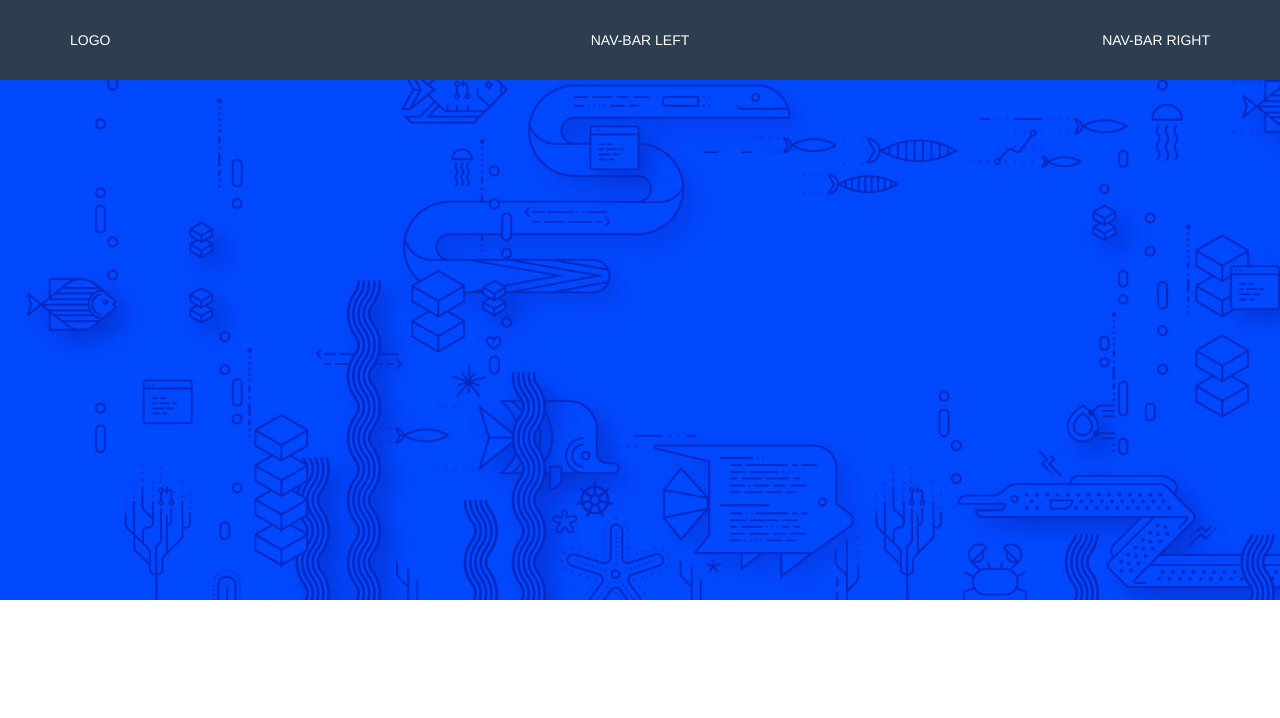
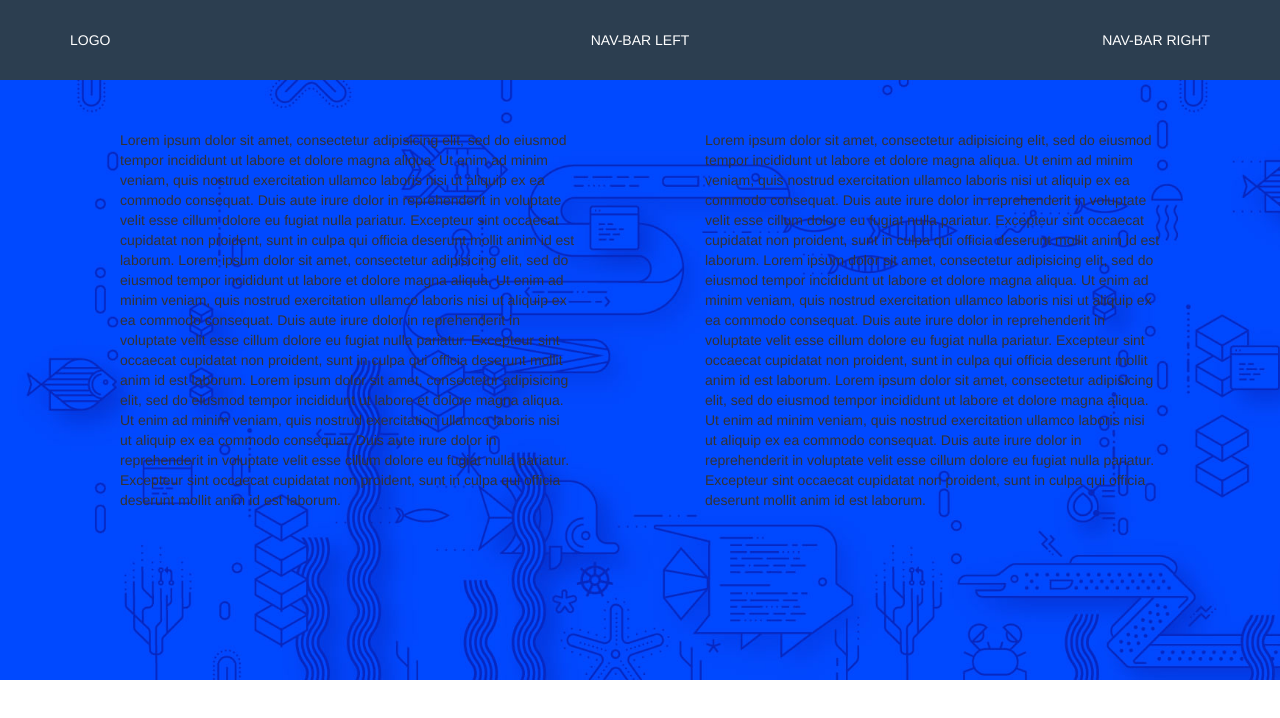
Before and after one commit to guyrogereboulet/html-css-digitalocean, a plain HTML site: page index.html in a window 1280 px wide. Drawn offline with nearby package versions, Linux system fonts and the light colour scheme.

Commit message:
Header-bottom completo

```diff
--- a/css/style.css
+++ b/css/style.css
@@ -14,10 +14,18 @@
   z-index: 3;
 }
 
-
 .header_bottom {
   background-image: url(../img/bg_header.jpg);
   height: 600px;
   background-repeat: no-repeat;
   background-size: cover;
+  margin-top: 80px;
 }
+
+.simplest {
+ margin: 50px;
+}
+
+.deloy {
+ margin: 50px;
+}
--- a/index.html
+++ b/index.html
@@ -27,11 +27,27 @@
               NAV-BAR RIGHT
             </div>
           </div>
-        </div>
-
+         </div>
       </div>
       <div class="header_bottom">
-
+        <div class="container">
+          <div class="row">
+            <div class="col-xs-12 col-md-6 col-lg-6">
+              <div class="simplest">
+                Lorem ipsum dolor sit amet, consectetur adipisicing elit, sed do eiusmod tempor incididunt ut labore et dolore magna aliqua. Ut enim ad minim veniam, quis nostrud exercitation ullamco laboris nisi ut aliquip ex ea commodo consequat. Duis aute irure dolor in reprehenderit in voluptate velit esse cillum dolore eu fugiat nulla pariatur. Excepteur sint occaecat cupidatat non proident, sunt in culpa qui officia deserunt mollit anim id est laborum.
+                Lorem ipsum dolor sit amet, consectetur adipisicing elit, sed do eiusmod tempor incididunt ut labore et dolore magna aliqua. Ut enim ad minim veniam, quis nostrud exercitation ullamco laboris nisi ut aliquip ex ea commodo consequat. Duis aute irure dolor in reprehenderit in voluptate velit esse cillum dolore eu fugiat nulla pariatur. Excepteur sint occaecat cupidatat non proident, sunt in culpa qui officia deserunt mollit anim id est laborum.
+                Lorem ipsum dolor sit amet, consectetur adipisicing elit, sed do eiusmod tempor incididunt ut labore et dolore magna aliqua. Ut enim ad minim veniam, quis nostrud exercitation ullamco laboris nisi ut aliquip ex ea commodo consequat. Duis aute irure dolor in reprehenderit in voluptate velit esse cillum dolore eu fugiat nulla pariatur. Excepteur sint occaecat cupidatat non proident, sunt in culpa qui officia deserunt mollit anim id est laborum.
+              </div>
+            </div>
+            <div class="col-xs-12 col-md-6 col-lg-6">
+              <div class="deloy">
+                Lorem ipsum dolor sit amet, consectetur adipisicing elit, sed do eiusmod tempor incididunt ut labore et dolore magna aliqua. Ut enim ad minim veniam, quis nostrud exercitation ullamco laboris nisi ut aliquip ex ea commodo consequat. Duis aute irure dolor in reprehenderit in voluptate velit esse cillum dolore eu fugiat nulla pariatur. Excepteur sint occaecat cupidatat non proident, sunt in culpa qui officia deserunt mollit anim id est laborum.
+                Lorem ipsum dolor sit amet, consectetur adipisicing elit, sed do eiusmod tempor incididunt ut labore et dolore magna aliqua. Ut enim ad minim veniam, quis nostrud exercitation ullamco laboris nisi ut aliquip ex ea commodo consequat. Duis aute irure dolor in reprehenderit in voluptate velit esse cillum dolore eu fugiat nulla pariatur. Excepteur sint occaecat cupidatat non proident, sunt in culpa qui officia deserunt mollit anim id est laborum.
+                Lorem ipsum dolor sit amet, consectetur adipisicing elit, sed do eiusmod tempor incididunt ut labore et dolore magna aliqua. Ut enim ad minim veniam, quis nostrud exercitation ullamco laboris nisi ut aliquip ex ea commodo consequat. Duis aute irure dolor in reprehenderit in voluptate velit esse cillum dolore eu fugiat nulla pariatur. Excepteur sint occaecat cupidatat non proident, sunt in culpa qui officia deserunt mollit anim id est laborum.
+              </div>
+            </div>
+          </div>
+        </div>
       </div>
     </header>
     <!-- Fine HEADER -->
```
